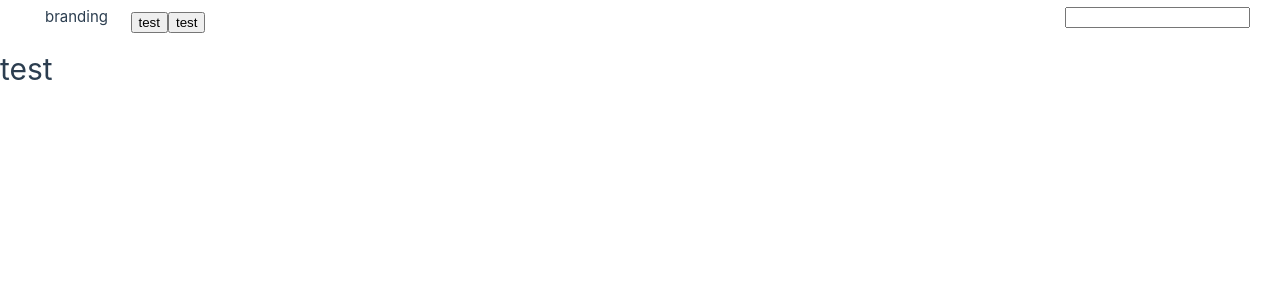
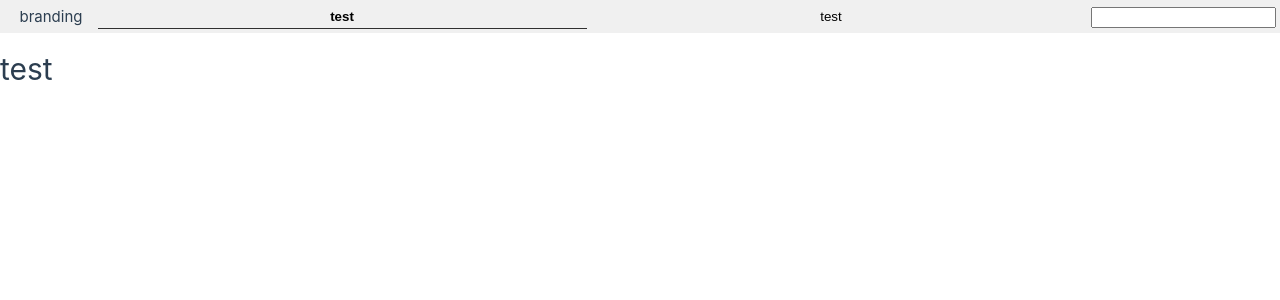
Before and after one commit to HHHMHA/trello-clone, a Vue app: page / in a window 1280 px wide. Shown: the top 300 px of the page. Built offline with nearby package versions, Linux system fonts and the light colour scheme.

Commit message:
feat(navbar): style navbar buttons (#1)

```diff
--- a/src/assets/main.css
+++ b/src/assets/main.css
@@ -1,9 +1,12 @@
 @import './base.css';
 
 .core-nav {
+    background: #f0f0f0;
     display: flex;
-    margin: 0 2em;
-    padding: 0.3em 0;
+    margin: 0 auto;
+    padding: 0.3em 0.3em;
+    position: fixed;
+    width: 100%;
 }
 
 .core-nav__branding {
@@ -12,9 +15,42 @@
 
 .core-nav__buttons {
     display: flex;
-    padding: 0.5em;
+    padding: 0;
+    width: 100%;
+    margin-right: 1em;
 }
 
 .core-nav__trail {
     margin-left: auto;
 }
+
+.main-contents {
+    padding-top: 3em;
+}
+
+.core-nav__button {
+    flex: 1;
+    background-color: transparent;
+    height: 100%;
+    border: none;
+    cursor: pointer;
+    /*border-right: 0.2px solid rgba(0, 0, 0, 0.2);*/
+    /*box-shadow: 4px 4px 10px rgba(0, 0, 0, 0.2);*/
+    transition: all 0.3s ease;
+    padding: 0 0.5em
+}
+
+.core-nav__button:active, .core-nav__button.active {
+    font-weight: bold;
+    border-bottom: 0.2px solid rgba(0, 0, 0, 0.8);
+    transition: all 0.3s ease;
+}
+
+.core-nav__button:hover {
+    font-weight: bold;
+    border: none;
+    transform: scale(1.05);
+    box-shadow: 2px 2px 5px rgba(0, 0, 0, 0.2),
+                inset 0 0 10px rgba(0, 0, 0, 0.3);
+    transition: all 0.3s ease;
+}
--- a/src/core/App.vue
+++ b/src/core/App.vue
@@ -1,6 +1,8 @@
 <template>
   <component :is="$route?.meta?.header ?? 'template'"></component>
-  <RouterView />
+  <main class="main-contents">
+      <RouterView />
+  </main>
   <component :is="$route?.meta?.footer ?? 'template'"></component>
 </template>
 
--- a/src/core/layouts/CoreHeader.vue
+++ b/src/core/layouts/CoreHeader.vue
@@ -4,8 +4,8 @@
         branding
     </div>
     <div class="core-nav__buttons">
-        <button>test</button>
-        <button>test</button>
+        <button class="core-nav__button active">test</button>
+        <button class="core-nav__button">test</button>
     </div>
     <div class="core-nav__trail">
         <input type="search" name="" id="">
```
